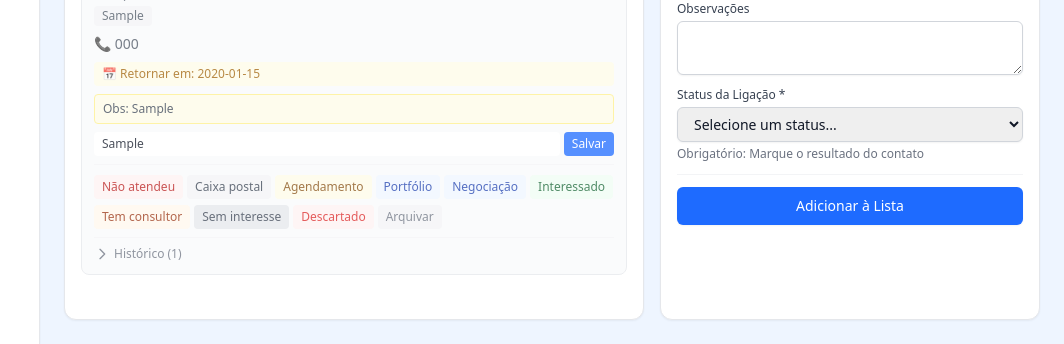
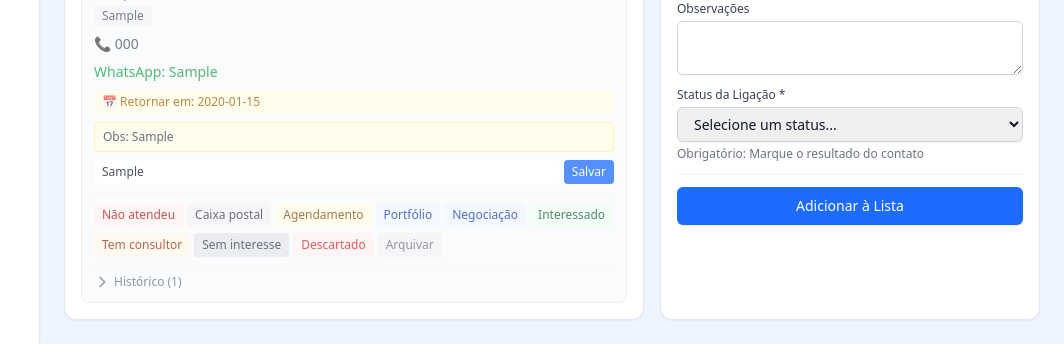
Before and after one commit to rodri-oliveira/prosoect-mult, a Flask app: page /prospeccao?arquivados=1 in a window 1280 px wide. Shown: the part 827-1171 px from the top of the page, without its empty margins (216-1280 px from the left). Run offline with Flask 3, Linux system fonts and the light colour scheme; tables that the repository leaves empty hold one stand-in row (values such as "Sample post").

Commit message:
ajustado numero whats , mostrar em todas etapas

```diff
--- a/static/js/modules/agendamentos.js
+++ b/static/js/modules/agendamentos.js
@@ -61,11 +61,14 @@ function openRegistrarModal(cardEl) {
     const id = cardEl.getAttribute('data-prospeccao-id');
     const nome = cardEl.getAttribute('data-nome-loja') || '-';
     const tel = cardEl.getAttribute('data-telefone') || '';
+    const wa = cardEl.getAttribute('data-whatsapp') || '';
     const seg = cardEl.getAttribute('data-segmento') || '';
     const next = cardEl.getAttribute('data-next') || '/agendamentos';
 
     document.getElementById('modalTitle').textContent = nome;
     document.getElementById('modalPhone').textContent = tel ? `📞 ${tel}` : '📞 Sem telefone';
+    const waEl = document.getElementById('modalWhatsapp');
+    if (waEl) waEl.textContent = wa ? `WhatsApp: ${wa}` : 'WhatsApp: Sem WhatsApp';
     document.getElementById('modalNext').value = next;
     document.getElementById('modalSegmento').value = seg;
     document.getElementById('modalResultado').value = '';
--- a/templates/leads.html
+++ b/templates/leads.html
@@ -92,6 +92,12 @@
                                 </svg>
                                 {{ lead.telefone or 'Sem telefone' }}
                             </p>
+                            <p class="mt-2 sm:mt-0 flex items-center">
+                                <svg class="flex-shrink-0 mr-1.5 h-4 w-4 text-green-500" fill="none" viewBox="0 0 24 24" stroke="currentColor">
+                                    <path stroke-linecap="round" stroke-linejoin="round" stroke-width="2" d="M3 5a2 2 0 012-2h3.28a1 1 0 01.948.684l1.498 4.493a1 1 0 01-.502 1.21l-2.257 1.13a11.042 11.042 0 005.516 5.516l1.13-2.257a1 1 0 011.21-.502l4.493 1.498a1 1 0 01.684.949V19a2 2 0 01-2 2h-1C9.716 21 3 14.284 3 6V5z"/>
+                                </svg>
+                                {{ lead.whatsapp or 'Sem WhatsApp' }}
+                            </p>
                             {% if lead.ultimo_resultado %}
                             <p class="mt-2 sm:mt-0 flex items-center">
                                 <span class="px-2 inline-flex text-xs leading-5 font-semibold rounded-full bg-gray-100 text-gray-800">
--- a/templates/prospeccao.html
+++ b/templates/prospeccao.html
@@ -227,6 +227,12 @@
                             {% if item.telefone %}
                             <div class="flex items-center gap-2 text-sm text-gray-600 mb-2">
                                 <span>📞 {{ item.telefone }}</span>
+                            </div>
+                            {% endif %}
+
+                            {% if item.whatsapp %}
+                            <div class="flex items-center gap-2 text-sm text-green-600 mb-2">
+                                <span>WhatsApp: {{ item.whatsapp }}</span>
                             </div>
                             {% endif %}
 
```
Also changed, not shown: templates/agendamentos.html (+7 -0 lines).
